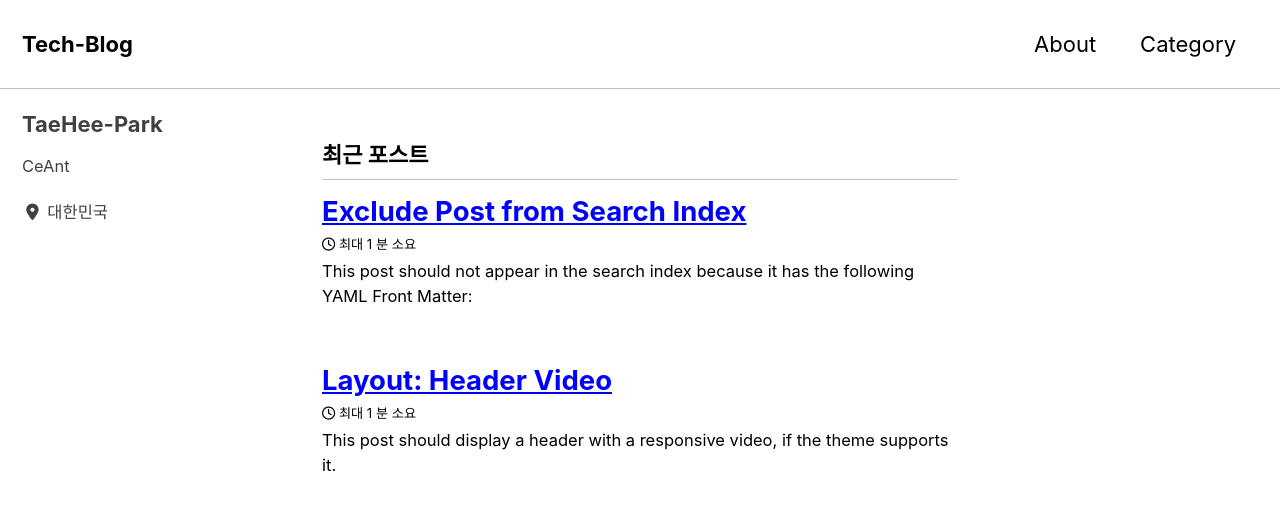
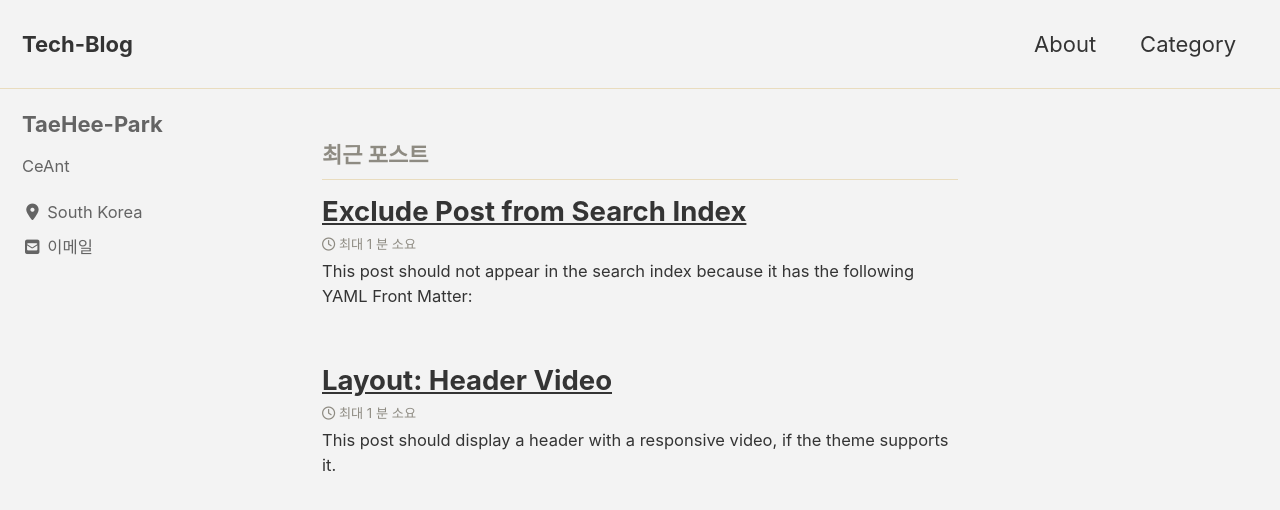
Before and after one commit to pth41/pth41.github.io, a Jekyll site: the page built from index.html, in a window 1280 px wide and 900 px high. Shown: the top 510 px of the window. Built offline with Jekyll 4.4.1, drawn with Linux system fonts in a browser that asks for light colours; cached includes are drawn as plain includes; nearby versions of some CDN libraries; the list of posts is cut into pages by our own code.

Commit message:
Update _config.yml
skin 변경 - dirt
로케이션 한국 영어로
email 입력

```diff
--- a/_config.yml
+++ b/_config.yml
@@ -12,7 +12,7 @@
 
 theme                  : "minimal-mistakes-jekyll"
 # remote_theme           : "mmistakes/minimal-mistakes"
-minimal_mistakes_skin    : "contrast" # "air", "aqua", "contrast", "dark", "dirt", "neon", "mint", "plum", "sunrise"
+minimal_mistakes_skin    : "dirt" # "air", "aqua", "contrast", "dark", "dirt", "neon", "mint", "plum", "sunrise"
 
 # Site Settings
 locale                   : "ko-KR"
@@ -103,8 +103,8 @@ author:
   name             : "TaeHee-Park"
   avatar           : # path of avatar image, e.g. "/assets/images/bio-photo.jpg"
   bio              : "CeAnt"
-  location         : "대한민국"
-  email            :
+  location         : "South Korea"
+  email            : "qkrxogml41@naver.com"
   uri              :
   home             : # null (default), "absolute or relative url to link to author home"
   bitbucket        :
```
